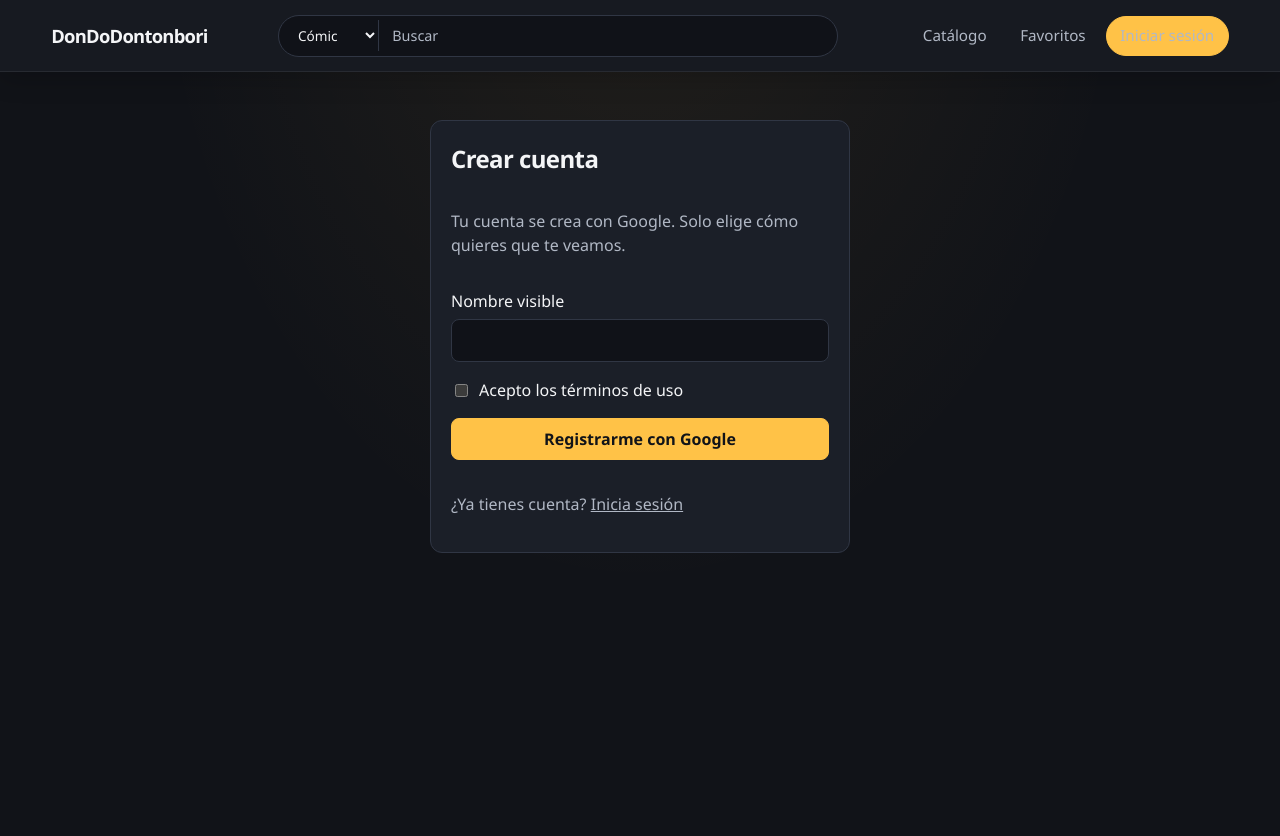
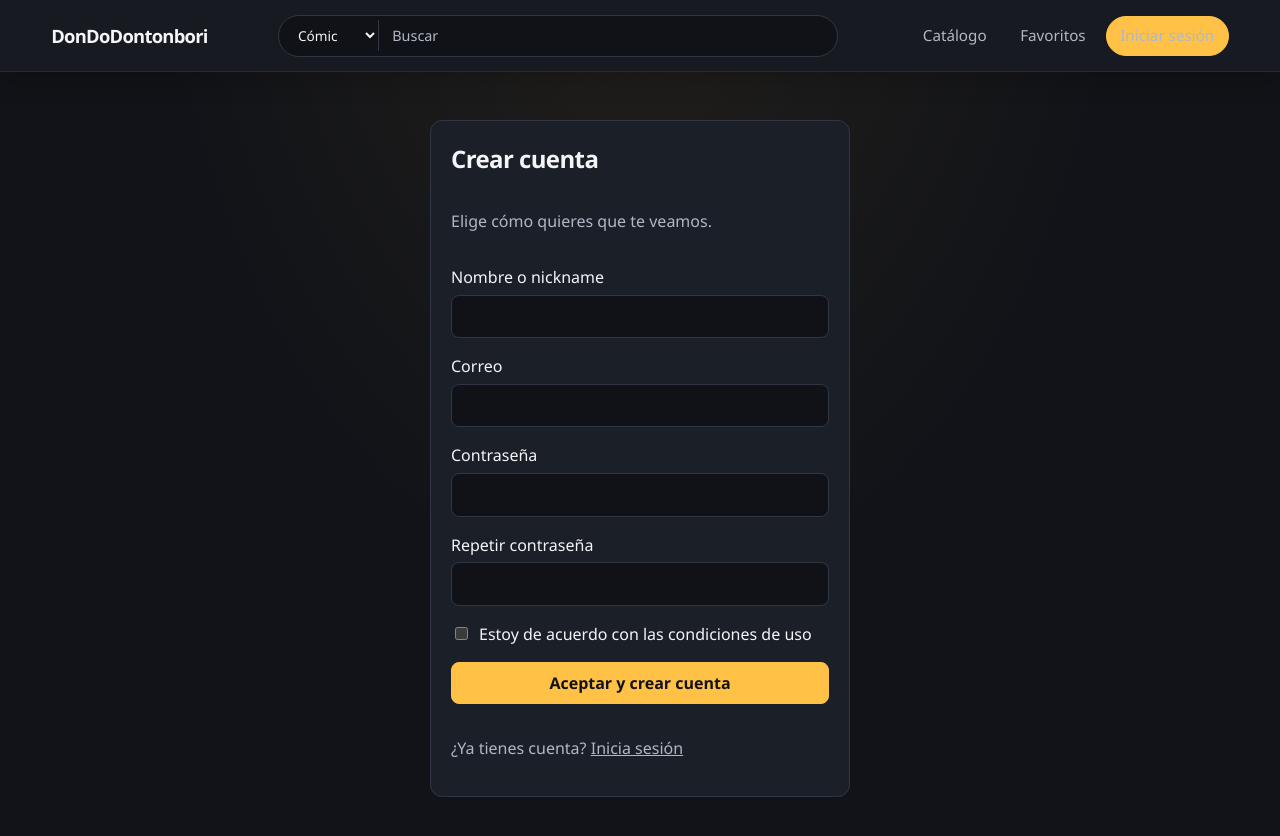
Before and after one commit to Carlos110900/DONDON_COPY, an Angular app: page /registro in a window 1280 px wide. Shown: the top 836 px of the page. Before the commit the page ends 808 px from the top, so only its background shows below. Built offline with nearby package versions, Linux system fonts and the light colour scheme.

Commit message:
feat: hacer el formulario de registro reactivo con confirmación de contraseña

```diff
--- a/src/app/pages/register/register.html
+++ b/src/app/pages/register/register.html
@@ -1,22 +1,51 @@
 <section class="auth">
-  <form class="card form-card" #form="ngForm" (ngSubmit)="submit(form)" novalidate>
+  <form class="card form-card" [formGroup]="form" (ngSubmit)="submit()" novalidate>
     <h1>Crear cuenta</h1>
-    <p class="muted">Tu cuenta se crea con Google. Solo elige cómo quieres que te veamos.</p>
+    <p class="muted">Elige cómo quieres que te veamos.</p>
 
-    <label class="field">
-      Nombre visible
-      <input name="displayName" [(ngModel)]="displayName" #name="ngModel" required minlength="3" />
-      @if (name.invalid && name.touched) {
-        <small class="error">Escribe al menos 3 caracteres.</small>
-      }
-    </label>
+    <app-form-field label="Nombre o nickname" inputId="reg-name" [control]="form.controls.name">
+      <input id="reg-name" type="text" formControlName="name" autocomplete="nickname" />
+    </app-form-field>
 
-    <label class="check">
-      <input type="checkbox" name="accepted" [(ngModel)]="accepted" required />
-      Acepto los términos de uso
-    </label>
+    <app-form-field label="Correo" inputId="reg-email" [control]="form.controls.email">
+      <input id="reg-email" type="email" formControlName="email" autocomplete="email" />
+    </app-form-field>
 
-    <button type="submit" class="btn btn-primary">Registrarme con Google</button>
+    <app-form-field label="Contraseña" inputId="reg-password" [control]="form.controls.password">
+      <input
+        id="reg-password"
+        type="password"
+        formControlName="password"
+        autocomplete="new-password"
+      />
+    </app-form-field>
+
+    <app-form-field
+      label="Repetir contraseña"
+      inputId="reg-confirm"
+      [control]="form.controls.confirm"
+    >
+      <input
+        id="reg-confirm"
+        type="password"
+        formControlName="confirm"
+        autocomplete="new-password"
+      />
+    </app-form-field>
+
+    <app-form-field
+      [control]="form.controls.accepted"
+      [messages]="{ required: 'Debes aceptar las condiciones para continuar.' }"
+    >
+      <label class="check">
+        <input type="checkbox" formControlName="accepted" />
+        Estoy de acuerdo con las condiciones de uso
+      </label>
+    </app-form-field>
+
+    <button type="submit" class="btn btn-primary" [disabled]="submitting()">
+      Aceptar y crear cuenta
+    </button>
 
     <p class="muted">¿Ya tienes cuenta? <a routerLink="/login">Inicia sesión</a></p>
   </form>
--- a/src/app/pages/register/register.ts
+++ b/src/app/pages/register/register.ts
@@ -1,31 +1,51 @@
-import { Component, inject } from '@angular/core';
-import { FormsModule, NgForm } from '@angular/forms';
+import { ChangeDetectionStrategy, Component, inject, signal } from '@angular/core';
+import { takeUntilDestroyed } from '@angular/core/rxjs-interop';
+import { NonNullableFormBuilder, ReactiveFormsModule, Validators } from '@angular/forms';
 import { Router, RouterLink } from '@angular/router';
+import { FormField } from '../../shared/components/form-field/form-field';
 import { Session } from '../../shared/services/session';
 import { Toast } from '../../shared/services/toast/toast';
+import { notBlank, sameAs } from '../../shared/validators/form-validators';
 
 @Component({
   selector: 'app-register',
-  imports: [FormsModule, RouterLink],
+  imports: [ReactiveFormsModule, RouterLink, FormField],
   templateUrl: './register.html',
   styleUrl: './register.scss',
+  changeDetection: ChangeDetectionStrategy.OnPush,
 })
 export class Register {
+  private readonly fb = inject(NonNullableFormBuilder);
   private readonly session = inject(Session);
   private readonly router = inject(Router);
   private readonly toast = inject(Toast);
 
-  displayName = '';
-  accepted = false;
+  protected readonly submitting = signal(false);
 
-  submit(form: NgForm): void {
-    if (form.invalid) {
-      form.control.markAllAsTouched();
+  readonly form = this.fb.group({
+    name: ['', [Validators.required, notBlank]],
+    email: ['', [Validators.required, Validators.email]],
+    password: ['', [Validators.required, Validators.minLength(8)]],
+    confirm: ['', [Validators.required, sameAs('password')]],
+    accepted: [false, [Validators.requiredTrue]],
+  });
+
+  constructor() {
+    this.form.controls.password.valueChanges
+      .pipe(takeUntilDestroyed())
+      .subscribe(() => this.form.controls.confirm.updateValueAndValidity());
+  }
+
+  submit(): void {
+    if (this.form.invalid) {
+      this.form.markAllAsTouched();
       this.toast.show('Revisa los campos marcados.', 'error');
       return;
     }
-    this.session.login('reader', this.displayName);
+    this.submitting.set(true);
+    // ⚠️🐍Después cambiar con la connexion a la base de datos, bueno al servicio que lo conecta, porque exponer al front es malo🐍⚠️
+    this.session.login('reader', this.form.controls.name.value);
     this.toast.show('Cuenta creada correctamente.');
-    this.router.navigate(['/catalogo']);
+    this.router.navigate(['/catalogo']).finally(() => this.submitting.set(false));
   }
 }
```
